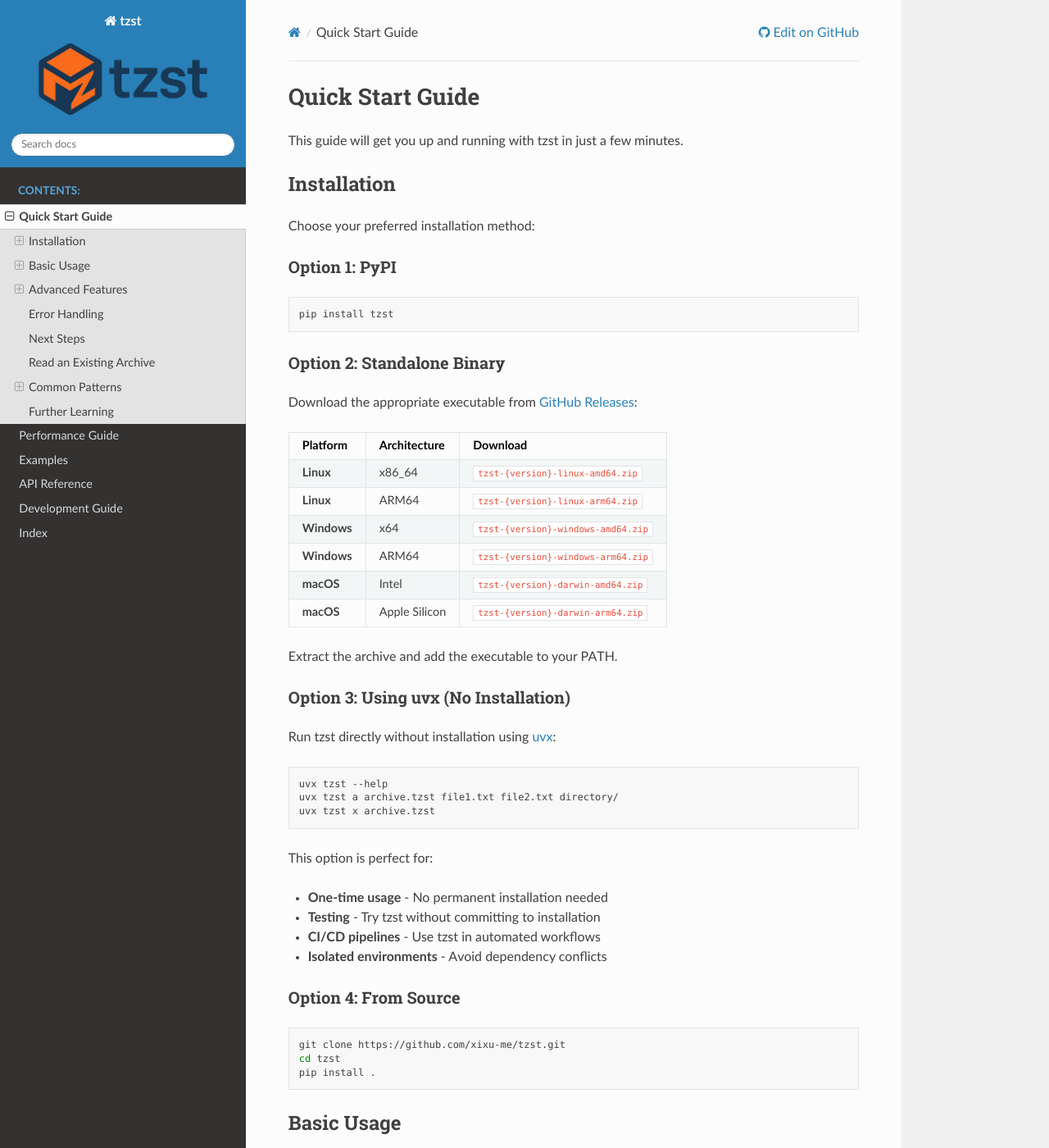
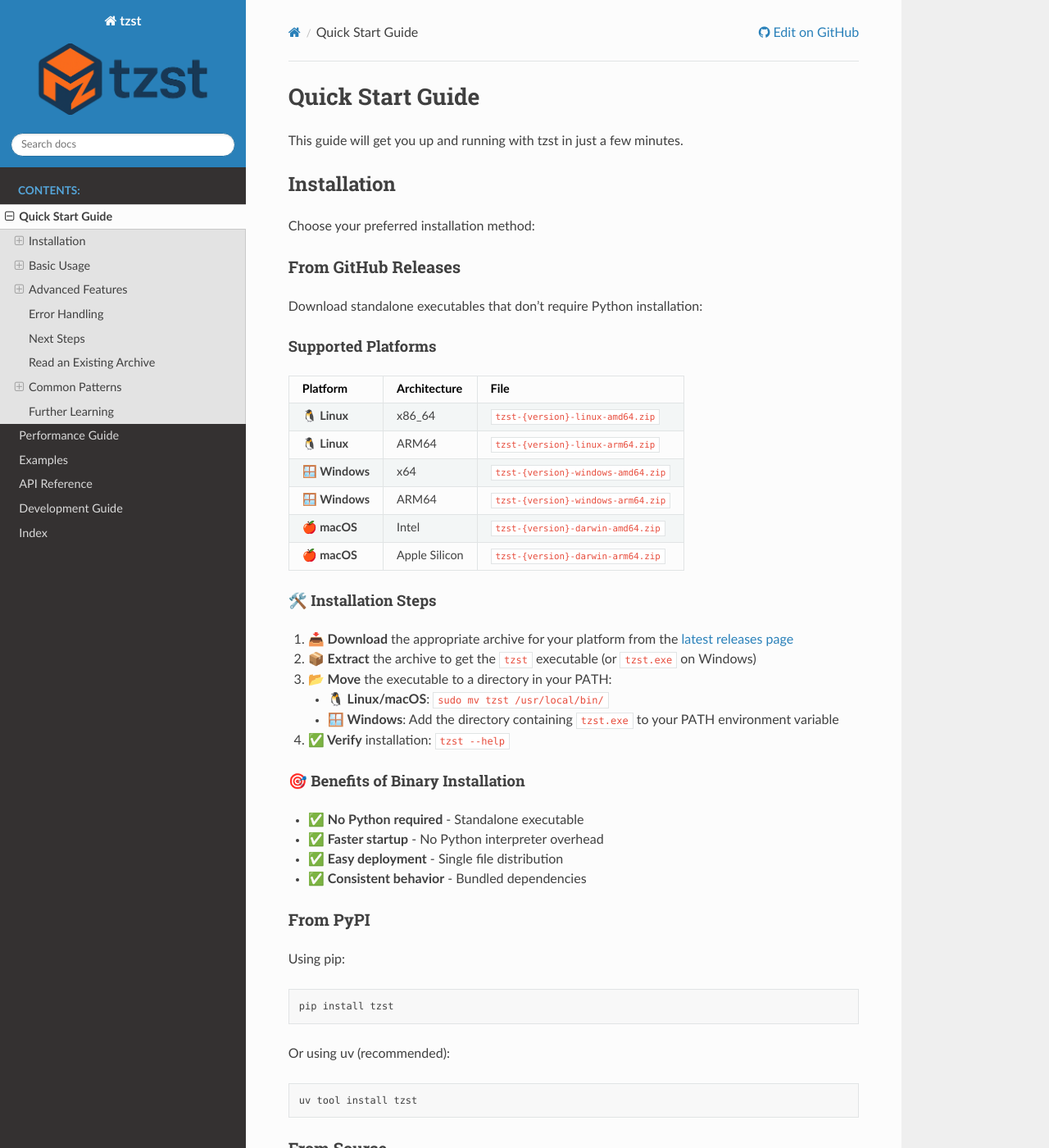
Before and after one commit to xixu-me/tzst, a Sphinx documentation site: the page built from docs/quickstart.md, in a window 1280 px wide and 1400 px high. Shown: the whole window at 82% size. Built offline with Sphinx 7.4.7 and the Read the Docs theme 3.1.0, drawn with Linux system fonts in a browser that asks for light colours; some of the changed text lies outside the part shown.

Commit message:
Update copyright year to be dynamic and sync docs with README
- Update `docs/conf.py` to use `datetime` for dynamic copyright year.
- Update `docs/quickstart.md` to match installation instructions from `README.md`.
- Remove redundant installation details from `docs/index.md` and link to `quickstart`.

````diff
--- a/docs/conf.py
+++ b/docs/conf.py
@@ -2,6 +2,7 @@
 
 import os
 import sys
+from datetime import datetime
 
 # Add the source directory to the Python path
 sys.path.insert(0, os.path.abspath("../src"))
@@ -11,7 +12,7 @@ from tzst import __version__
 
 # -- Project information -----------------------------------------------------
 project = "tzst"
-copyright = "2025, Xi Xu"
+copyright = f"{datetime.now().year}, Xi Xu"
 author = "Xi Xu"
 release = __version__
 version = __version__
--- a/docs/quickstart.md
+++ b/docs/quickstart.md
@@ -24,50 +24,67 @@ This guide will get you up and running with tzst in just a few minutes.
 
 Choose your preferred installation method:
 
-### Option 1: PyPI
+### From GitHub Releases
+
+Download standalone executables that don't require Python installation:
+
+#### Supported Platforms
+
+| Platform | Architecture | File |
+|----------|-------------|------|
+| **🐧 Linux** | x86_64 | `tzst-{version}-linux-amd64.zip` |
+| **🐧 Linux** | ARM64 | `tzst-{version}-linux-arm64.zip` |
+| **🪟 Windows** | x64 | `tzst-{version}-windows-amd64.zip` |
+| **🪟 Windows** | ARM64 | `tzst-{version}-windows-arm64.zip` |
+| **🍎 macOS** | Intel | `tzst-{version}-darwin-amd64.zip` |
+| **🍎 macOS** | Apple Silicon | `tzst-{version}-darwin-arm64.zip` |
+
+#### 🛠️ Installation Steps
+
+1. **📥 Download** the appropriate archive for your platform from the [latest releases page](https://github.com/xixu-me/tzst/releases/latest)
+2. **📦 Extract** the archive to get the `tzst` executable (or `tzst.exe` on Windows)
+3. **📂 Move** the executable to a directory in your PATH:
+   - **🐧 Linux/macOS**: `sudo mv tzst /usr/local/bin/`
+   - **🪟 Windows**: Add the directory containing `tzst.exe` to your PATH environment variable
+4. **✅ Verify** installation: `tzst --help`
+
+#### 🎯 Benefits of Binary Installation
+
+- ✅ **No Python required** - Standalone executable
+- ✅ **Faster startup** - No Python interpreter overhead
+- ✅ **Easy deployment** - Single file distribution
+- ✅ **Consistent behavior** - Bundled dependencies
+
+### From PyPI
+
+Using pip:
 
 ```bash
 pip install tzst
 ```
 
-### Option 2: Standalone Binary
-
-Download the appropriate executable from [GitHub Releases](https://github.com/xixu-me/tzst/releases):
-
-| Platform | Architecture | Download |
-|----------|--------------|----------|
-| **Linux** | x86_64 | `tzst-{version}-linux-amd64.zip` |
-| **Linux** | ARM64 | `tzst-{version}-linux-arm64.zip` |
-| **Windows** | x64 | `tzst-{version}-windows-amd64.zip` |
-| **Windows** | ARM64 | `tzst-{version}-windows-arm64.zip` |
-| **macOS** | Intel | `tzst-{version}-darwin-amd64.zip` |
-| **macOS** | Apple Silicon | `tzst-{version}-darwin-arm64.zip` |
-
-Extract the archive and add the executable to your PATH.
-
-### Option 3: Using uvx (No Installation)
-
-Run tzst directly without installation using [uvx](https://docs.astral.sh/uv/):
+Or using uv (recommended):
 
 ```bash
-uvx tzst --help
-uvx tzst a archive.tzst file1.txt file2.txt directory/
-uvx tzst x archive.tzst
+uv tool install tzst
 ```
 
-This option is perfect for:
-
-- **One-time usage** - No permanent installation needed
-- **Testing** - Try tzst without committing to installation
-- **CI/CD pipelines** - Use tzst in automated workflows
-- **Isolated environments** - Avoid dependency conflicts
-
-### Option 4: From Source
+### From Source
 
 ```bash
 git clone https://github.com/xixu-me/tzst.git
 cd tzst
 pip install .
+```
+
+### Development Installation
+
+This project uses modern Python packaging standards:
+
+```bash
+git clone https://github.com/xixu-me/tzst.git
+cd tzst
+pip install -e .[dev]
 ```
 
 (basic-usage)=
````
Also changed, not shown: docs/index.md (+4 -58 lines).
